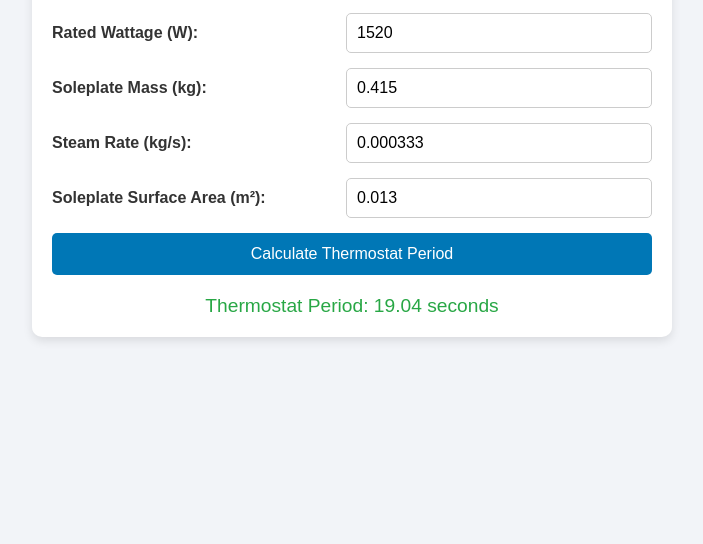
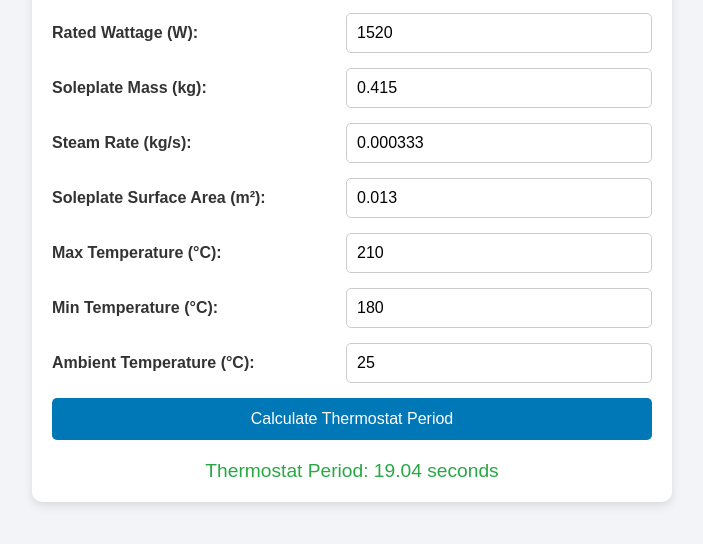
Before and after one commit to bongumusa-web/iron-calculator, a plain HTML site: page index.html in a window 1280 px wide. Both pictures are taken after a click on the button "Calculate Thermostat Period". Shown: the part 178-722 px from the top of the page, without its empty margins (288-991 px from the left). Drawn offline with Linux system fonts and the light colour scheme.

Commit message:
iron-calculator

```diff
--- a/index.html
+++ b/index.html
@@ -31,6 +31,21 @@
       <input type="number" id="area" value="0.013">
     </div>
 
+    <div class="form-group">
+      <label for="Tmax">Max Temperature (°C):</label>
+      <input type="number" id="Tmax" value="210">
+    </div>
+
+    <div class="form-group">
+      <label for="Tmin">Min Temperature (°C):</label>
+      <input type="number" id="Tmin" value="180">
+    </div>
+
+    <div class="form-group">
+      <label for="Tambient">Ambient Temperature (°C):</label>
+      <input type="number" id="Tambient" value="25">
+    </div>
+
     <button onclick="calculatePeriod()">Calculate Thermostat Period</button>
 
     <div class="result" id="result"></div>
--- a/script.js
+++ b/script.js
@@ -4,10 +4,6 @@ function calculatePeriod() {
   const L = 2264700;
   const k = 0.046;
   const x = 0.001;
-  const T_max = 210;
-  const T_min = 180;
-  const T_ambient = 25;
-  const T_avg = 195;
   const T_w1 = 25;
   const T_w2 = 100;
 
@@ -15,6 +11,10 @@ function calculatePeriod() {
   const mSol = parseFloat(document.getElementById('mSol').value);
   const mDot = parseFloat(document.getElementById('mDot').value);
   const area = parseFloat(document.getElementById('area').value);
+  const T_max = parseFloat(document.getElementById('Tmax').value);
+  const T_min = parseFloat(document.getElementById('Tmin').value);
+  const T_ambient = parseFloat(document.getElementById('Tambient').value);
+  const T_avg = (T_max + T_min) / 2;
 
   const Q_loss = mSol * C_sol * (T_max - T_min);
   const Q_out = (-k * area * (T_ambient - T_avg)) / x + mDot * C_wat * (T_w2 - T_w1) + mDot * L;
```
